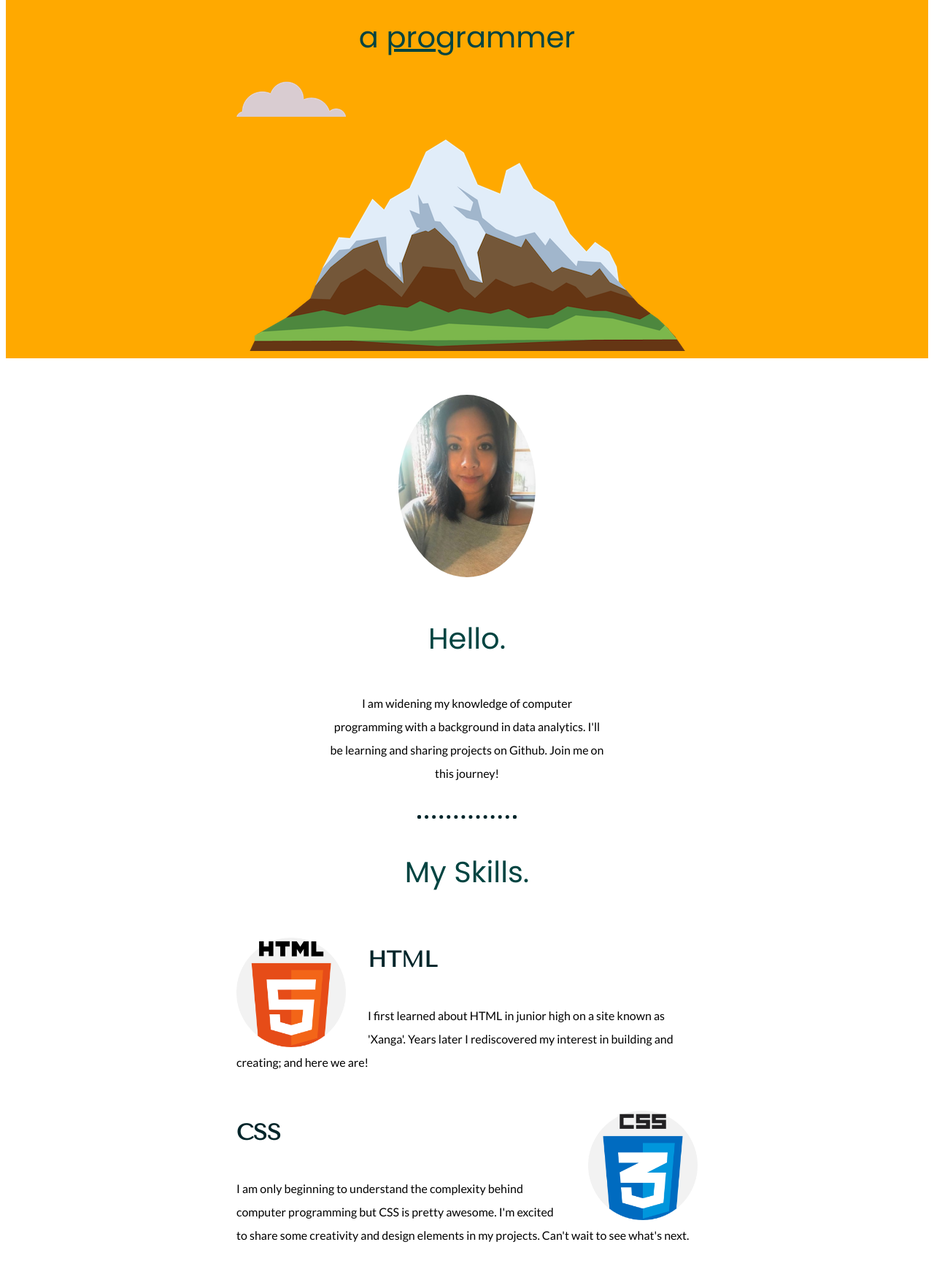
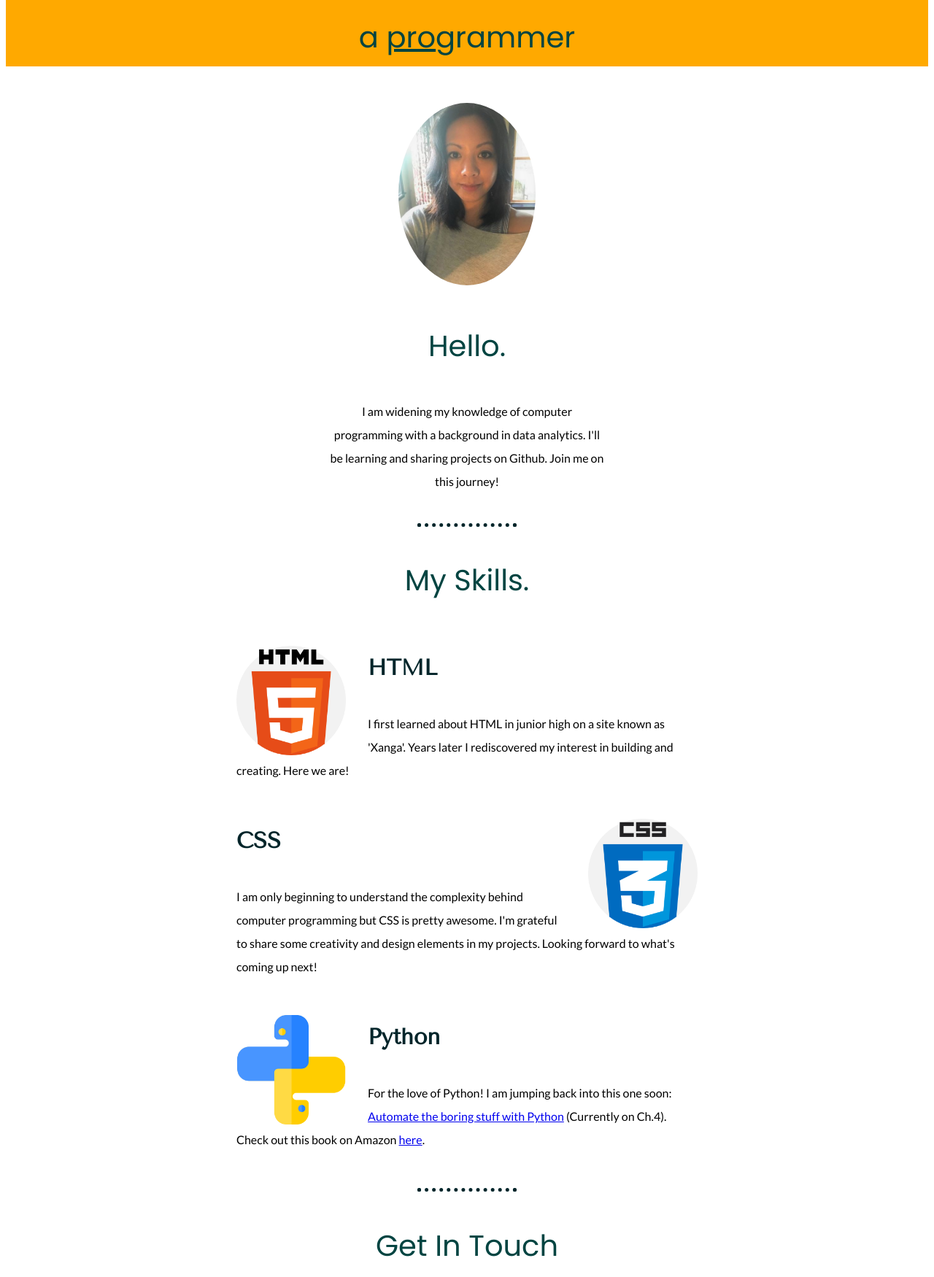
Before and after one commit to christypho/My-Site, a plain HTML site: page index.html in a window 1280 px wide. Shown: the part 360-2110 px from the top of the page at 73% size. Drawn offline with nearby package versions, Linux system fonts and the light colour scheme.

Commit message:
Updated year

```diff
--- a/index.html
+++ b/index.html
@@ -20,7 +20,6 @@
 
       <img class="bottom-cloud" src="images/cloud.png" alt="cloud-image">
 
-      <img src="images/mountain.png" alt="mountain-image">
 
     </div>
 
@@ -41,13 +40,13 @@
         <div class="skill-row">
           <img class="html-logo" src="images/html_logo.png" alt="html-image">
           <h3>HTML</h3>
-          <p class="html-skill">I first learned about HTML in junior high on a site known as 'Xanga'.  Years later I rediscovered my interest in building and creating; and here we are!</p>
+          <p class="html-skill">I first learned about HTML in junior high on a site known as 'Xanga'.  Years later I rediscovered my interest in building and creating.  Here we are!</p>
         </div>
 
         <div class="skill-row">
           <img class="css-logo" src="images/css_logo.png" alt="css-image">
           <h3>CSS</h3>
-          <p class="css-skill">I am only beginning to understand the complexity behind computer programming but CSS is pretty awesome.  I'm excited to share some creativity and design elements in my projects.  Can't wait to see what's next.</p>
+          <p class="css-skill">I am only beginning to understand the complexity behind computer programming but CSS is pretty awesome.  I'm grateful to share some creativity and design elements in my projects.  Looking forward to what's coming up next!</p>
         </div>
 
         <div class="skill-row">
@@ -81,7 +80,7 @@
 
 
     <div class="bottom-container">
-      <p>© 2019 Christy Phommasak.</p>
+      <p>© 2020 Christy Phommasak.</p>
       <div class="credit-copyright">Icons made by <a href="https://www.freepik.com/" title="Freepik">Freepik</a> from <a href="https://www.flaticon.com/" 			    title="Flaticon">www.flaticon.com</a> is licensed by <a href="http://creativecommons.org/licenses/by/3.0/" 			    title="Creative Commons BY 3.0" target="_blank">CC 3.0 BY</a></div>
       <div>Icons made by <a href="https://www.flaticon.com/authors/dave-gandy" title="Dave Gandy">Dave Gandy</a> from <a href="https://www.flaticon.com/" 			    title="Flaticon">www.flaticon.com</a> is licensed by <a href="http://creativecommons.org/licenses/by/3.0/" 			    title="Creative Commons BY 3.0" target="_blank">CC 3.0 BY</a></div>
     </div>
```
